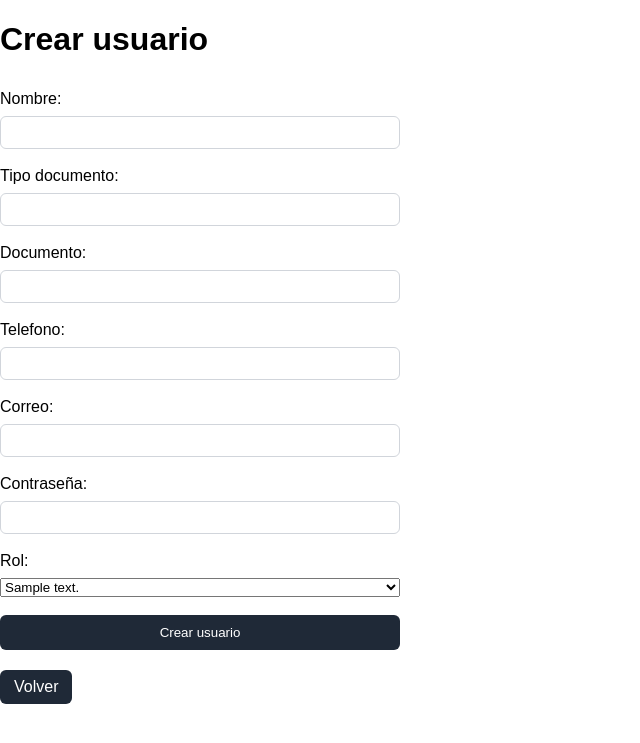
After one commit to ivanms101/Barberlink, a Django app: page /usuarios/usuarios/crear/ in a window 1280 px wide. The commit adds this page. Shown: the top 743 px of the page, without its empty margins (0-640 px from the left). Run offline with Django 5.2, Linux system fonts and the light colour scheme; a user stored in the database is signed in; tables that the repository leaves empty hold one stand-in row (values such as "Sample post").

Commit message:
"Commit #2 - borrador crear usuario"

```diff
--- /dev/null
+++ b/static/css/crear_usuario.css
@@ -0,0 +1,53 @@
+*{
+    box-sizing: border-box;
+}
+
+body{
+    margin: 0;
+    font-family: Arial, Helvetica, sans-serif;
+}
+
+form{
+    display: flex;
+    flex-direction: column;
+    width: 400px;
+    gap: 8px;
+}
+
+form label{
+    margin-top: 10px;
+}
+
+input{
+    padding: 8px;
+    border: 1px solid #d1d5db;
+    border-radius: 6px;
+}
+
+button{
+    margin-top: 10px;
+    padding: 10px;
+    border: none;
+    border-radius: 6px;
+    background-color: #1f2937;
+    color: white;
+    cursor: pointer;
+}
+
+button:hover{
+    background-color: #374151;
+}
+
+.volver{
+    display: inline-block;
+    margin-top: 20px;
+    padding: 8px 14px;
+    text-decoration: none;
+    background-color: #1f2937;
+    color: white;
+    border-radius: 6px;
+}
+
+.volver:hover{
+    background-color: #374151;
+}
--- /dev/null
+++ b/usuarios/templates/usuarios/crear_usuario.html
@@ -0,0 +1,47 @@
+{% extends "base.html" %}
+{% load static %}
+
+{% block titulo %}
+    Barberlink - Crear usuario
+{% endblock %}
+
+{% block css %}
+    <link rel="stylesheet" href="{% static 'css/crear_usuario.css' %}">
+{% endblock %}
+
+{% block contenido %}
+    <h1>Crear usuario</h1>
+    <form method="post">
+        {% csrf_token %}
+        <label for="nombre">Nombre:</label>
+        <input type="text" id="nombre" name="nombre">
+
+        <label for="tipo_documento">Tipo documento:</label>
+        <input type="text" id="tipo_documento" name="tipo_documento">
+
+        <label for="documento">Documento:</label>
+        <input type="text" id="documento" name="documento">
+
+        <label for="telefono">Telefono:</label>
+        <input type="text" id="telefono" name="telefono">
+
+        <label for="correo">Correo:</label>
+        <input type="text" id="correo" name="correo">
+
+        <label for="password">Contraseña:</label>
+        <input type="text" id="password" name="password">
+
+        <label for="rol">Rol:</label>
+        <select id="rol" name="rol">
+            {% for rol in roles %}
+                <option value="{{ rol.rol_id }}">
+                    {{ rol.rol_desc }}
+                </option>
+            {% endfor %}
+        </select>
+
+        <button type="submit">Crear usuario</button>
+    </form>
+
+    <a class="volver" href="{% url 'usuarios' %}">Volver</a>
+{% endblock %}
--- a/usuarios/templates/usuarios/usuarios.html
+++ b/usuarios/templates/usuarios/usuarios.html
@@ -9,6 +9,7 @@
 {% block contenido %}
     <h1>Gestion de usuarios</h1>
     <p>Aqui apareceran los usuarios</p>
+    <a class="crear_usuario" href="{% url 'crear_usuario' %}">Crear usuario</a>
     <table>
       <thead>
         <tr>
--- a/usuarios/urls.py
+++ b/usuarios/urls.py
@@ -9,4 +9,5 @@ urlpatterns =[
     path("logout/", views.logout_view, name="logout"),
     path("administracion/", views.administracion, name="administracion"),
     path("usuarios/", views.usuarios, name="usuarios"),
+    path("usuarios/crear/", views.crear_usuario, name="crear_usuario")
 ]
--- a/usuarios/views.py
+++ b/usuarios/views.py
@@ -2,7 +2,7 @@ from django.shortcuts import render, redirect
 from django.contrib.auth import authenticate, login, logout
 from django.contrib.auth.decorators import login_required
 from django.http import HttpResponse
-from .models import Usuario
+from .models import Usuario, Rol
 
 def prueba(request):
     return HttpResponse(request.method)
@@ -37,3 +37,29 @@ def administracion(request):
 def usuarios(request):
     usuarios = Usuario.objects.all()
     return render(request, "usuarios/usuarios.html", {"usuarios":usuarios})
+
+@login_required
+def crear_usuario(request):
+    if request.method == "POST":
+        nombre = request.POST.get("nombre")
+        tipo_documento = request.POST.get("tipo_documento")
+        documento = request.POST.get("documento")
+        telefono = request.POST.get("telefono")
+        correo = request.POST.get("correo")
+        password = request.POST.get("password")
+        rol_id = request.POST.get("rol")
+
+        rol = Rol.objects.get(rol_id=rol_id)
+
+        usuario = Usuario.objects.create_user(
+            usua_doc_id = documento,
+            password = password,
+            usua_nomb = nombre,
+            usua_rol = rol,
+            usua_tp_doc = tipo_documento,
+            usua_tel = telefono,
+            usua_cor = correo
+        )
+        return redirect("usuarios")
+    roles = Rol.objects.all()
+    return render(request, "usuarios/crear_usuario.html", {"roles":roles})
```
Also changed, not shown: static/css/usuarios.css (+14 -0 lines).
